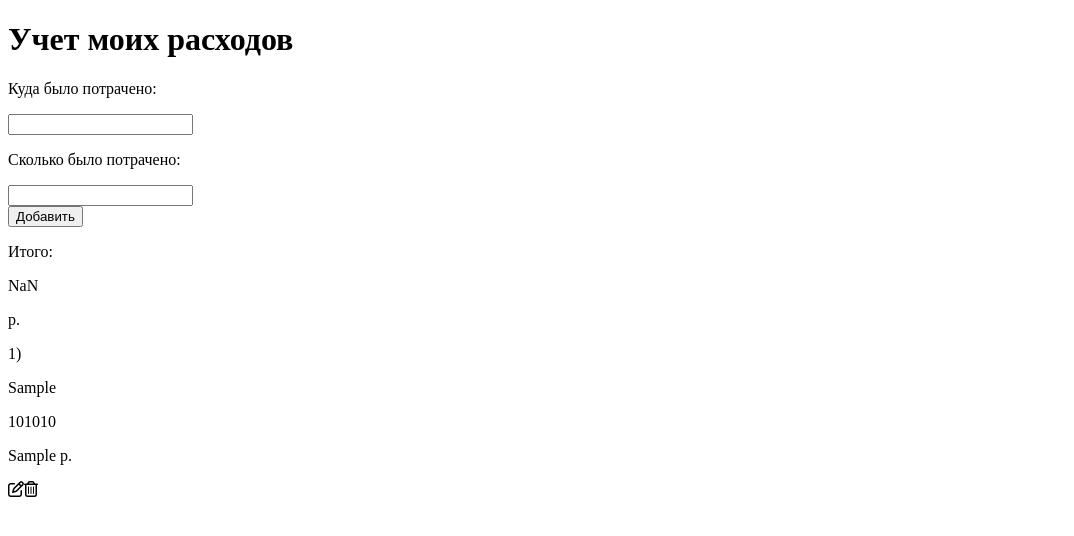
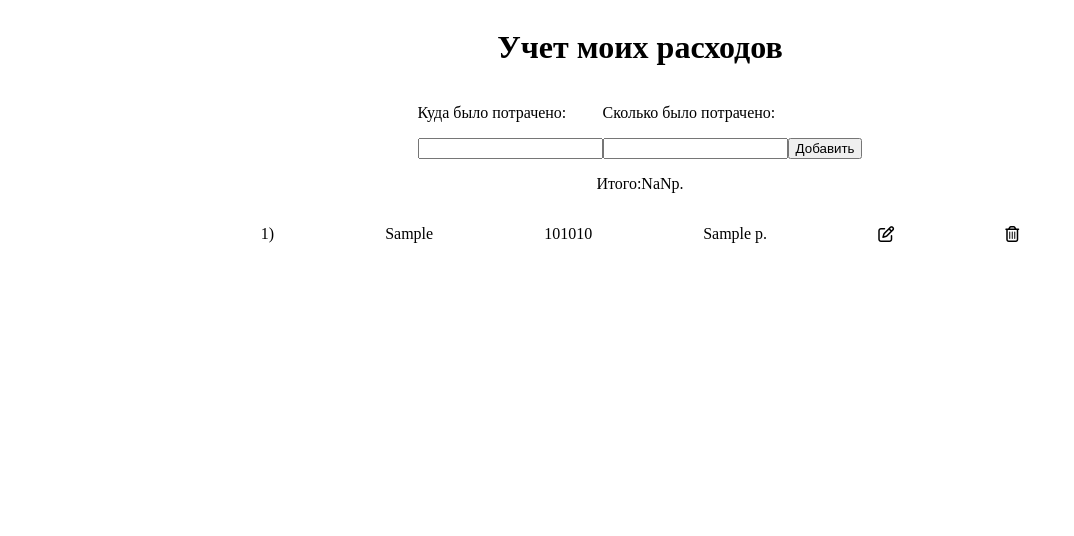
Before and after one commit to BeydinArtem1/FullStackProject, a plain HTML site: page index.html in a window 1280 px wide. Both pictures are taken after typing "Sample", "Sample" into the empty fields and a click on the button "Добавить". Shown: the whole page, without its empty margins (0-1074 px from the left). Drawn offline with Linux system fonts and the light colour scheme.

Commit message:
create .css file. add some styles

```diff
--- a/index.html
+++ b/index.html
@@ -4,8 +4,10 @@
   <meta charset="UTF-8">
   <meta http-equiv="X-UA-Compatible" content="IE=edge">
   <meta name="viewport" content="width=device-width, initial-scale=1.0">
+  <link rel="stylesheet" type="text/css" href="style.css">
   <script src="https://kit.fontawesome.com/06022c8a20.js" crossorigin="anonymous"></script>
   <script src="script.js"></script>
+
   <title>Мои расходы</title>
 </head>
 <body>
@@ -21,7 +23,7 @@
     </div>
 <button onclick="onClickButton()">Добавить</button>
   </div>
-  <p id='count-container'>Итого: <p id='countOf'>0</p>р.</p>
+  <span id='count-container'>Итого: <p id='countOf'>0</p>р.</span>
   <div id='content'></div>
 </body>
 </html>
--- a/script.js
+++ b/script.js
@@ -63,11 +63,8 @@ const render = () => {
     container.appendChild(imageDelete);
     content.appendChild(container);
     count = count + Number(item.summ);
-
   })
-
   const countRender = document.getElementById('countOf');
-  console.log(countRender)
   countRender.innerText = count;
   count = 0;
 }
--- /dev/null
+++ b/style.css
@@ -0,0 +1,36 @@
+body {
+  display: flex;
+  justify-content: center;
+  flex-direction: column;
+  align-items: center;
+}
+
+.main-div {
+  display: flex;
+  justify-content: center;
+  align-items: flex-end;
+  flex-direction: row;
+}
+
+
+#count-container {
+  display: flex;
+  flex-direction: row;
+  justify-content: center;
+  align-items: center;
+}
+
+.values-container {
+  display: flex;
+  flex-direction: row;
+  justify-content: space-between;
+  align-items: center;
+
+}
+
+#content {
+  display: flex;
+  justify-content: center;
+  flex-direction: column;
+  width:60%;
+}
```
Lines whose indentation alone changed are shown as unchanged.
